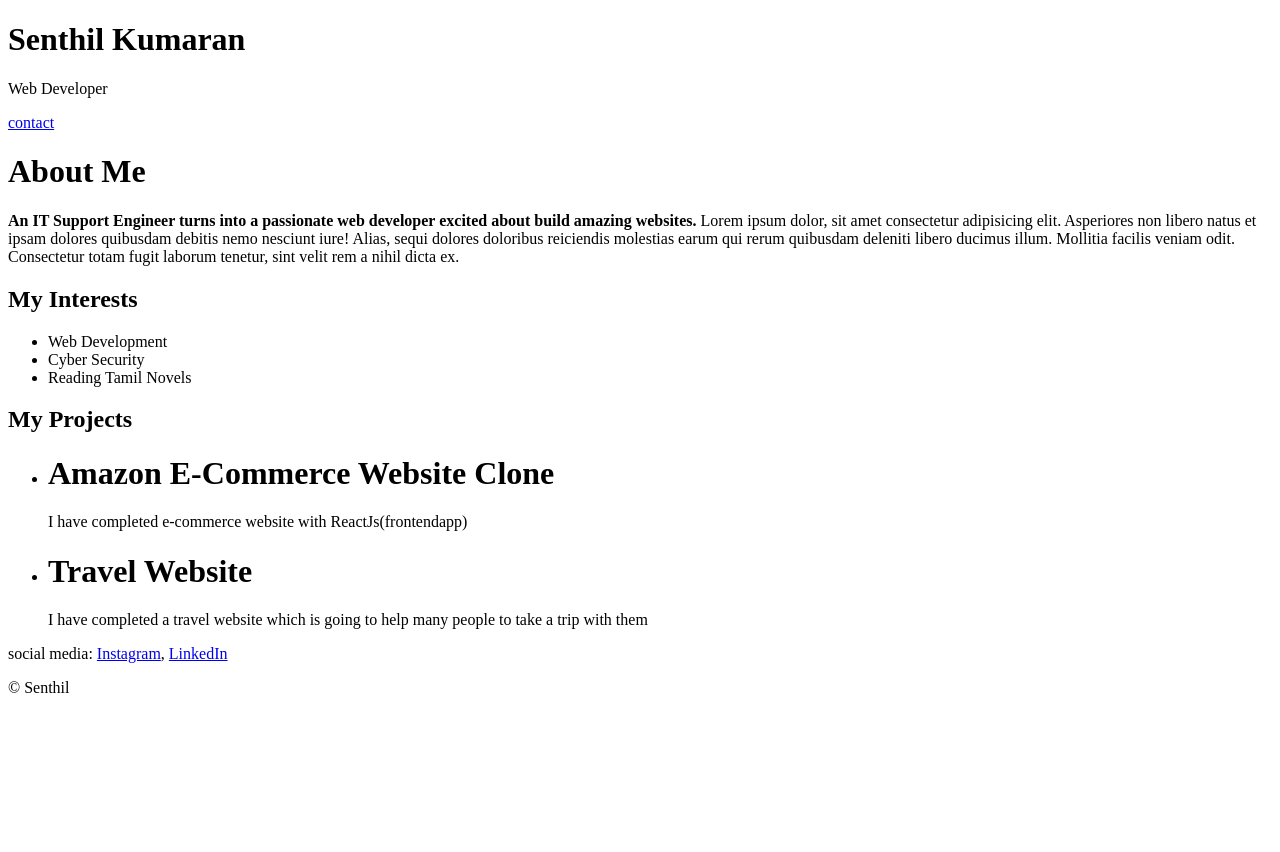
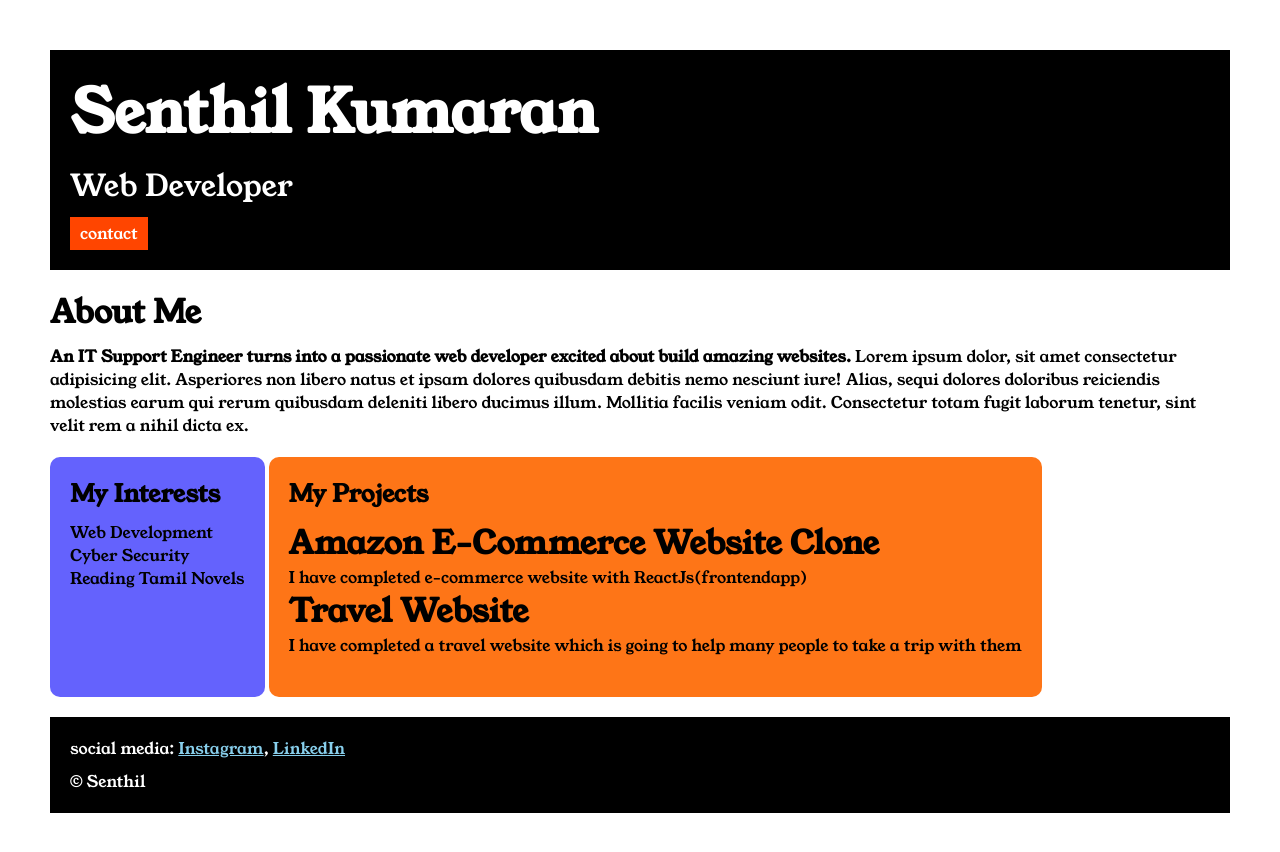
Before and after one commit to Senthil-Engr/EMC, a plain HTML site: page index.html in a window 1280 px wide. Before the commit the page ends 800 px from the top, so only its background shows below. Drawn offline with Linux system fonts and the light colour scheme.

Commit message:
style applied to index page

```diff
--- a/index.html
+++ b/index.html
@@ -1,32 +1,66 @@
 <!DOCTYPE html>
 <html lang="en">
   <head>
-    <meta charset="UTF-8">
-    <meta name="viewport" content="width=device-width, initial-scale=1.0">
+    <meta charset="UTF-8" />
+    <meta name="viewport" content="width=device-width, initial-scale=1.0" />
     <title>Portfolio</title>
+    <link rel="stylesheet" href="style.css" />
+    <link rel="preconnect" href="https://fonts.googleapis.com" />
+    <link rel="preconnect" href="https://fonts.gstatic.com" crossorigin />
+    <link
+      href="https://fonts.googleapis.com/css2?family=Young+Serif&display=swap"
+      rel="stylesheet"
+    />
   </head>
   <body>
-    <h1>Senthil Kumaran</h1>
-    <p>Web Developer</p>
-    <a href="contact.html">contact</a>
-    <h1>About Me</h1>
-    <p><b>An IT Support Engineer turns into a passionate web developer excited about build amazing websites.</b> Lorem ipsum dolor, sit amet consectetur adipisicing elit. Asperiores non libero natus et ipsam dolores quibusdam debitis nemo nesciunt iure! Alias, sequi dolores doloribus reiciendis molestias earum qui rerum quibusdam deleniti libero ducimus illum. Mollitia facilis veniam odit. Consectetur totam fugit laborum tenetur, sint velit rem a nihil dicta ex.</p>
-    <h2>My Interests</h2>
-    <ul>
+    <div class="container">
+      <div class="section-one">
+        <h1 class="section-one__name">Senthil Kumaran</h1>
+        <p class="section-one__role">Web Developer</p>
+        <a href="contact.html" class="section-one__contact">contact</a>
+      </div>
+      <div class="section-two">
+        <h1 class="section-two__title">About Me</h1>
+        <p class="section-two__desc">
+          <b
+            >An IT Support Engineer turns into a passionate web developer
+            excited about build amazing websites.</b
+          >
+          Lorem ipsum dolor, sit amet consectetur adipisicing elit. Asperiores
+          non libero natus et ipsam dolores quibusdam debitis nemo nesciunt
+          iure! Alias, sequi dolores doloribus reiciendis molestias earum qui
+          rerum quibusdam deleniti libero ducimus illum. Mollitia facilis veniam
+          odit. Consectetur totam fugit laborum tenetur, sint velit rem a nihil
+          dicta ex.
+        </p>
+      </div>
+
+      <div class="section-three">
+        <h2 class="section-three__title">My Interests</h2>
+        <ul class="section-three__desc">
           <li>Web Development</li>
           <li>Cyber Security</li>
           <li>Reading Tamil Novels</li>
         </ul>
+      </div>
 
-    <h2>My Projects</h2>
-    <ul>
+      <div class="section-four">
+        <h2 class="section-four__title">My Projects</h2>
+        <ul class="section-four__desc ">
           <li><h1>Amazon E-Commerce Website Clone</h1></li>
           <p>I have completed e-commerce website with ReactJs(frontendapp)</p>
           <li><h1>Travel Website</h1></li>
-        <p>I have completed a travel website which is going to help many people to take a trip with them</p>
+          <p>
+            I have completed a travel website which is going to help many people
+            to take a trip with them
+          </p>
         </ul>
+      </div>
 
-    <p>social media: <a href="#">Instagram</a>, <a href="#">LinkedIn</a> </p>
-    <p>&copy; Senthil </p>
+      <div class="section-five">
+        <p class="section-five__title">social media: <a href="#">Instagram</a>, <a href="#">LinkedIn</a></p>
+        <p class="section-five__desc">&copy; Senthil</p>
+      </div>
+    </div>
   </body>
 </html>
--- /dev/null
+++ b/style.css
@@ -0,0 +1,79 @@
+*{
+    margin:0;
+    padding: 0;
+}
+
+body{
+    font-family: 'young serif', serif;
+}
+.container{
+    padding: 50px;
+}
+
+.section-one{
+    background-color: black;
+    color: white;
+    padding: 20px;
+}
+
+.section-one__contact{
+    background-color: orangered;
+    color: white;
+    text-decoration: none;
+    padding-left: 10px;
+    padding-right: 10px;
+    padding-top: 5px;
+    padding-bottom: 5px;
+    display: inline-block;
+    margin-top: 10px;
+}
+
+.section-one__name{
+    font-size: 60px;
+}
+.section-one__role{
+    font-size: 30px;
+    margin-top: 10px;
+}
+
+.section-two,.section-three,.section-four,.section-five{
+    margin-top: 20px;
+}
+
+.section-two__desc,.section-three__desc,.section-four__desc,.section-five__desc{
+    margin-top: 10px;
+}
+.section-five{
+    background-color: black;
+    color: white;
+    padding: 20px;
+}
+
+.section-five__title a{
+    color: skyblue;
+}
+
+.section-three__desc li,.section-four__desc li{
+    list-style : none;
+}
+.section-three{
+    background-color: #6462FD;
+    color: black;
+    padding: 20px;
+    display: inline-block;
+    border-radius: 10px;
+    vertical-align: top;
+    height: 200px;
+}
+
+.section-four{
+    background-color: #FE7517;
+    color: black;
+    padding: 20px;
+    height: 200px;
+
+    display: inline-block;
+    border-radius: 10px;
+    vertical-align: top;
+
+}
```
Lines whose indentation alone changed are shown as unchanged.
